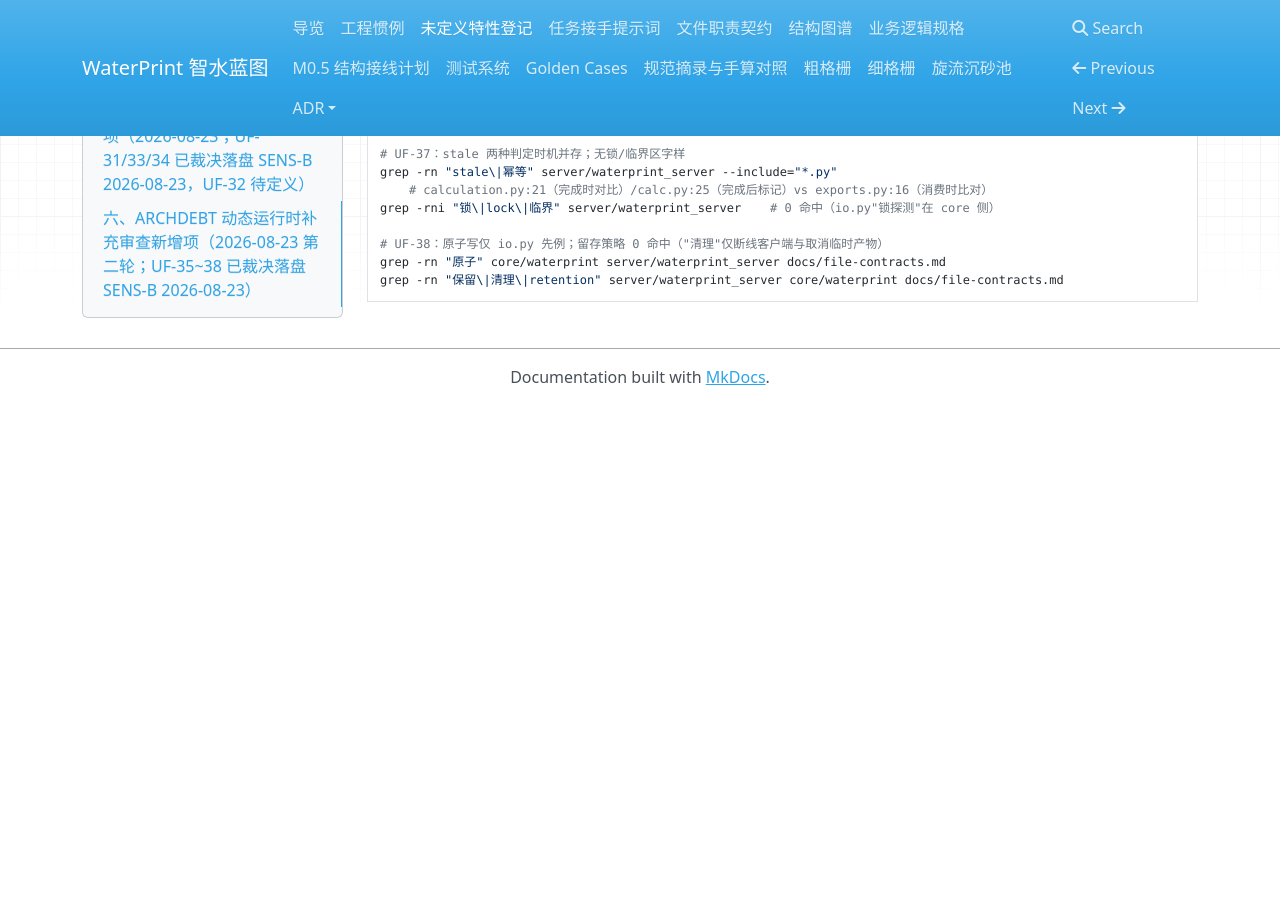
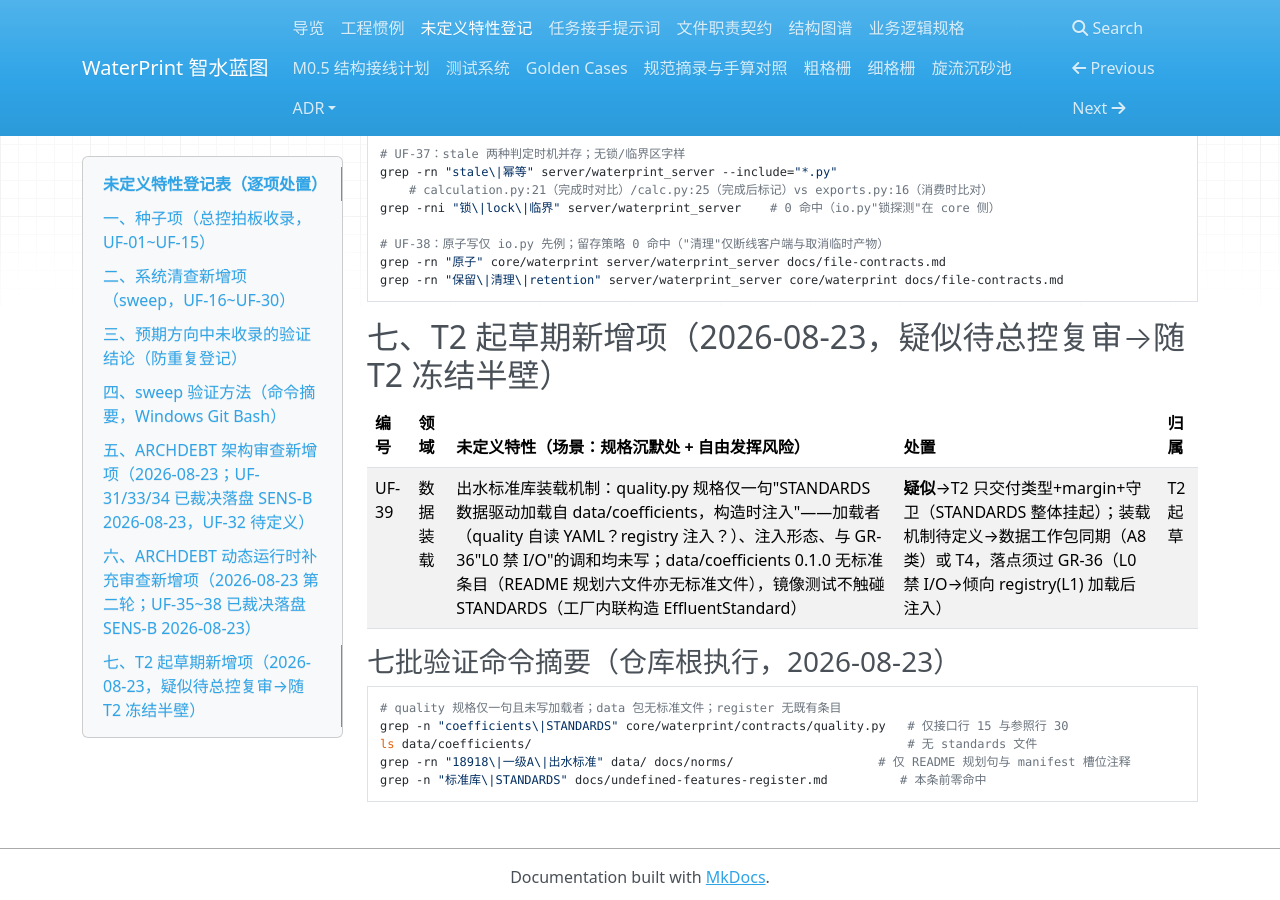
Before and after one commit to yyx20040712/waterprint, an MkDocs documentation site: the page built from docs/undefined-features-register.md, in a window 1280 px wide and 900 px high, scrolled down 7585 px. Built offline with MkDocs 1.6.1, drawn with Linux system fonts in a browser that asks for light colours; nearby versions of some CDN libraries; before the commit the page ends 7990 px from its top, so only the background shows below that.

Commit message:
T2③：UF-39 入库——出水标准库装载机制登记（STANDARDS 挂起：加载者/注入形态/GR-36 调和待定义，倾向 registry(L1) 加载后注入，数据工作包同期或 T4 落点）；验证命令摘要四条复跑属实，两处 grep 命中注释按实修（接口行15+参照行30；README 规划句+manifest 槽位注释）——总控预写 2026-08-23

````diff
--- a/docs/undefined-features-register.md
+++ b/docs/undefined-features-register.md
@@ -151,3 +151,19 @@ grep -rni "锁\|lock\|临界" server/waterprint_server    # 0 命中（io.py"锁
 grep -rn "原子" core/waterprint server/waterprint_server docs/file-contracts.md
 grep -rn "保留\|清理\|retention" server/waterprint_server core/waterprint docs/file-contracts.md
 ```
+
+## 七、T2 起草期新增项（2026-08-23，疑似待总控复审→随 T2 冻结半壁）
+
+| 编号 | 领域 | 未定义特性（场景：规格沉默处 + 自由发挥风险） | 处置 | 归属 |
+|------|------|----------------------------------------------|------|------|
+| UF-39 | 数据装载 | 出水标准库装载机制：quality.py 规格仅一句"STANDARDS 数据驱动加载自 data/coefficients，构造时注入"——加载者（quality 自读 YAML？registry 注入？）、注入形态、与 GR-36"L0 禁 I/O"的调和均未写；data/coefficients 0.1.0 无标准条目（README 规划六文件亦无标准文件），镜像测试不触碰 STANDARDS（工厂内联构造 EffluentStandard） | **疑似**→T2 只交付类型+margin+守卫（STANDARDS 整体挂起）；装载机制待定义→数据工作包同期（A8 类）或 T4，落点须过 GR-36（L0 禁 I/O→倾向 registry(L1) 加载后注入） | T2 起草 |
+
+### 七批验证命令摘要（仓库根执行，2026-08-23）
+
+```bash
+# quality 规格仅一句且未写加载者；data 包无标准文件；register 无既有条目
+grep -n "coefficients\|STANDARDS" core/waterprint/contracts/quality.py   # 仅接口行 15 与参照行 30
+ls data/coefficients/                                                    # 无 standards 文件
+grep -rn "18918\|一级A\|出水标准" data/ docs/norms/                    # 仅 README 规划句与 manifest 槽位注释
+grep -n "标准库\|STANDARDS" docs/undefined-features-register.md          # 本条前零命中
+```
````
